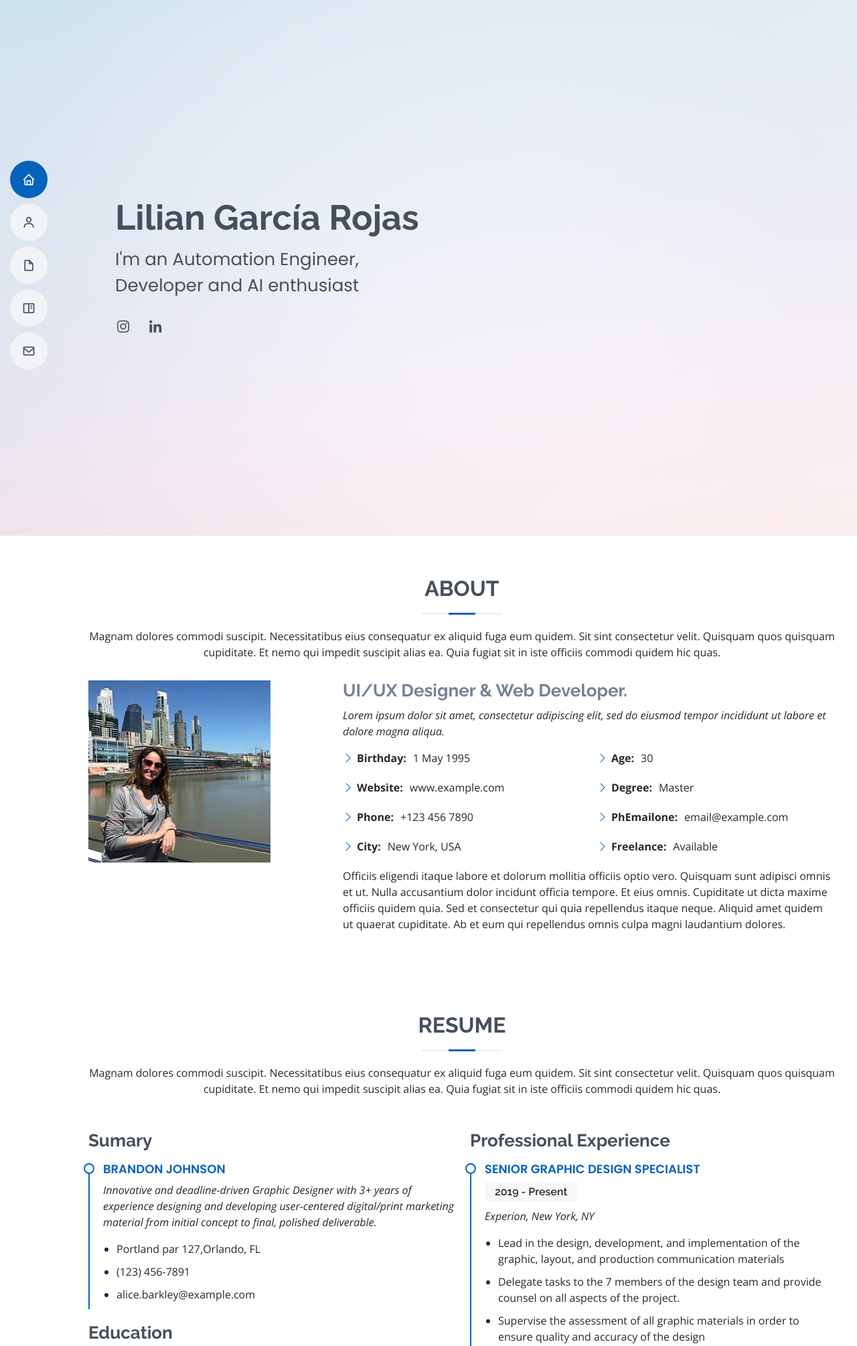
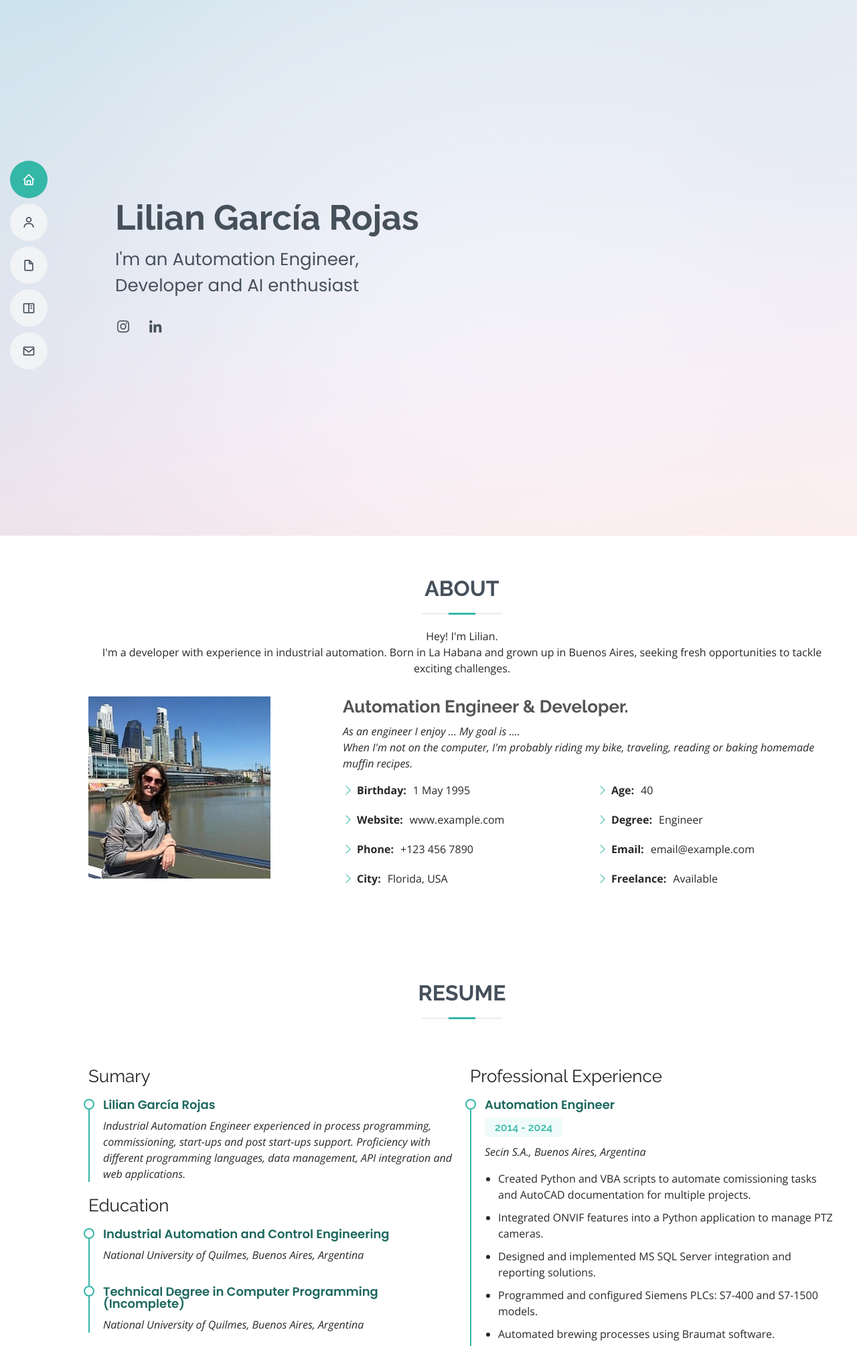
Before and after one commit to liliangr/portfolio, a Flask app: page / in a window 1280 px wide. Shown: the top 2010 px of the page at 67% size. Run offline with Flask 3, Linux system fonts and the light colour scheme; some libraries are stand-ins or nearby versions.

Commit message:
Data and style for About and Resume sections

```diff
--- a/static/assets/css/style.css
+++ b/static/assets/css/style.css
@@ -15,7 +15,7 @@ body {
 }
 
 a {
-  color: #0563bb;
+  color: #34b7a7;
   text-decoration: none;
 }
 
@@ -389,7 +389,7 @@ section {
   display: block;
   width: 40px;
   height: 3px;
-  background: #0563bb;
+  background: #34b7a7;
   bottom: 0;
   left: calc(50% - 20px);
 }
@@ -404,7 +404,7 @@ section {
 .about .content h3 {
   font-weight: 700;
   font-size: 26px;
-  color: #728394;
+  color: #555555;
 }
 
 .about .content ul {
@@ -425,7 +425,7 @@ section {
 .about .content ul i {
   font-size: 16px;
   margin-right: 5px;
-  color: #0563bb;
+  color: #34b7a7;
   line-height: 0;
 }
 
@@ -516,16 +516,16 @@ section {
 --------------------------------------------------------------*/
 .resume .resume-title {
   font-size: 26px;
-  font-weight: 700;
+  font-weight: 400;
   margin-top: 20px;
   margin-bottom: 20px;
-  color: #45505b;
+  color: #222222;
 }
 
 .resume .resume-item {
   padding: 0 0 20px 20px;
   margin-top: -2px;
-  border-left: 2px solid #0563bb;
+  border-left: 2px solid #34b7a7;
   position: relative;
 }
 
@@ -533,19 +533,19 @@ section {
   line-height: 18px;
   font-size: 18px;
   font-weight: 600;
-  text-transform: uppercase;
   font-family: "Poppins", sans-serif;
-  color: #0563bb;
+  color: #1d685f;
   margin-bottom: 10px;
 }
 
 .resume .resume-item h5 {
   font-size: 16px;
-  background: #f7f8f9;
+  background: #effbf9;
   padding: 5px 15px;
   display: inline-block;
   font-weight: 600;
   margin-bottom: 10px;
+  color: #34b7a7;
 }
 
 .resume .resume-item ul {
@@ -569,7 +569,7 @@ section {
   left: -9px;
   top: 0;
   background: #fff;
-  border: 2px solid #0563bb;
+  border: 2px solid #34b7a7;
 }
 
 /*--------------------------------------------------------------
--- a/templates/index.html
+++ b/templates/index.html
@@ -84,7 +84,9 @@
 
         <div class="section-title">
           <h2>About</h2>
-          <p>Magnam dolores commodi suscipit. Necessitatibus eius consequatur ex aliquid fuga eum quidem. Sit sint consectetur velit. Quisquam quos quisquam cupiditate. Et nemo qui impedit suscipit alias ea. Quia fugiat sit in iste officiis commodi quidem hic quas.</p>
+          <p>Hey! I'm Lilian. <br/>
+            I'm a developer with experience in industrial automation.
+            Born in La Habana and grown up in Buenos Aires, seeking fresh opportunities to tackle exciting challenges.</p>
         </div>
 
         <div class="row">
@@ -92,10 +94,10 @@
             <img src="/static/assets/img/profile-img.jpg" class="img-fluid" alt="">
           </div>
           <div class="col-lg-8 pt-4 pt-lg-0 content">
-            <h3>UI/UX Designer &amp; Web Developer.</h3>
+            <h3>Automation Engineer  &amp; Developer.</h3>
             <p class="fst-italic">
-              Lorem ipsum dolor sit amet, consectetur adipiscing elit, sed do eiusmod tempor incididunt ut labore et dolore
-              magna aliqua.
+              As an engineer I enjoy ... My goal is ....<br/>
+          When I'm not on the computer, I'm probably riding my bike, traveling, reading or baking homemade muffin recipes.
             </p>
             <div class="row">
               <div class="col-lg-6">
@@ -103,22 +105,22 @@
                   <li><i class="bi bi-chevron-right"></i> <strong>Birthday:</strong> <span>1 May 1995</span></li>
                   <li><i class="bi bi-chevron-right"></i> <strong>Website:</strong> <span>www.example.com</span></li>
                   <li><i class="bi bi-chevron-right"></i> <strong>Phone:</strong> <span>+123 456 7890</span></li>
-                  <li><i class="bi bi-chevron-right"></i> <strong>City:</strong> <span>New York, USA</span></li>
+                  <li><i class="bi bi-chevron-right"></i> <strong>City:</strong> <span>Florida, USA</span></li>
                 </ul>
               </div>
               <div class="col-lg-6">
                 <ul>
-                  <li><i class="bi bi-chevron-right"></i> <strong>Age:</strong> <span>30</span></li>
-                  <li><i class="bi bi-chevron-right"></i> <strong>Degree:</strong> <span>Master</span></li>
-                  <li><i class="bi bi-chevron-right"></i> <strong>PhEmailone:</strong> <span>email@example.com</span></li>
+                  <li><i class="bi bi-chevron-right"></i> <strong>Age:</strong> <span>40</span></li>
+                  <li><i class="bi bi-chevron-right"></i> <strong>Degree:</strong> <span>Engineer</span></li>
+                  <li><i class="bi bi-chevron-right"></i> <strong>Email:</strong> <span>email@example.com</span></li>
                   <li><i class="bi bi-chevron-right"></i> <strong>Freelance:</strong> <span>Available</span></li>
                 </ul>
               </div>
             </div>
-            <p>
-              Officiis eligendi itaque labore et dolorum mollitia officiis optio vero. Quisquam sunt adipisci omnis et ut. Nulla accusantium dolor incidunt officia tempore. Et eius omnis.
-              Cupiditate ut dicta maxime officiis quidem quia. Sed et consectetur qui quia repellendus itaque neque. Aliquid amet quidem ut quaerat cupiditate. Ab et eum qui repellendus omnis culpa magni laudantium dolores.
-            </p>
+<!--            <p>-->
+<!--              Officiis eligendi itaque labore et dolorum mollitia officiis optio vero. Quisquam sunt adipisci omnis et ut. Nulla accusantium dolor incidunt officia tempore. Et eius omnis.-->
+<!--              Cupiditate ut dicta maxime officiis quidem quia. Sed et consectetur qui quia repellendus itaque neque. Aliquid amet quidem ut quaerat cupiditate. Ab et eum qui repellendus omnis culpa magni laudantium dolores.-->
+<!--            </p>-->
           </div>
         </div>
 
@@ -181,58 +183,64 @@
 
         <div class="section-title">
           <h2>Resume</h2>
-          <p>Magnam dolores commodi suscipit. Necessitatibus eius consequatur ex aliquid fuga eum quidem. Sit sint consectetur velit. Quisquam quos quisquam cupiditate. Et nemo qui impedit suscipit alias ea. Quia fugiat sit in iste officiis commodi quidem hic quas.</p>
+<!--          <p>Magnam dolores commodi suscipit. Necessitatibus eius consequatur ex aliquid fuga eum quidem. Sit sint consectetur velit. Quisquam quos quisquam cupiditate. Et nemo qui impedit suscipit alias ea. Quia fugiat sit in iste officiis commodi quidem hic quas.</p>-->
         </div>
 
         <div class="row">
           <div class="col-lg-6">
             <h3 class="resume-title">Sumary</h3>
             <div class="resume-item pb-0">
-              <h4>Brandon Johnson</h4>
-              <p><em>Innovative and deadline-driven Graphic Designer with 3+ years of experience designing and developing user-centered digital/print marketing material from initial concept to final, polished deliverable.</em></p>
-              <ul>
-                <li>Portland par 127,Orlando, FL</li>
-                <li>(123) 456-7891</li>
-                <li>alice.barkley@example.com</li>
-              </ul>
+              <h4>Lilian García Rojas</h4>
+              <p><em>Industrial Automation Engineer experienced in process programming, commissioning, start-ups and post start-ups support.
+                Proficiency with different programming languages, data management, API integration and web applications.</em></p>
+<!--              <ul>-->
+<!--                <li>Portland par 127,Orlando, FL</li>-->
+<!--                <li>(123) 456-7891</li>-->
+<!--                <li>alice.barkley@example.com</li>-->
+<!--              </ul>-->
             </div>
 
             <h3 class="resume-title">Education</h3>
             <div class="resume-item">
-              <h4>Master of Fine Arts &amp; Graphic Design</h4>
-              <h5>2015 - 2016</h5>
-              <p><em>Rochester Institute of Technology, Rochester, NY</em></p>
-              <p>Qui deserunt veniam. Et sed aliquam labore tempore sed quisquam iusto autem sit. Ea vero voluptatum qui ut dignissimos deleniti nerada porti sand markend</p>
+              <h4>Industrial Automation and Control Engineering</h4>
+<!--              <h5>2015 - 2016</h5>-->
+              <p><em>National University of Quilmes, Buenos Aires, Argentina</em></p>
+<!--              <p>Qui deserunt veniam. Et sed aliquam labore tempore sed quisquam iusto autem sit. Ea vero voluptatum qui ut dignissimos deleniti nerada porti sand markend</p>-->
             </div>
             <div class="resume-item">
-              <h4>Bachelor of Fine Arts &amp; Graphic Design</h4>
-              <h5>2010 - 2014</h5>
-              <p><em>Rochester Institute of Technology, Rochester, NY</em></p>
-              <p>Quia nobis sequi est occaecati aut. Repudiandae et iusto quae reiciendis et quis Eius vel ratione eius unde vitae rerum voluptates asperiores voluptatem Earum molestiae consequatur neque etlon sader mart dila</p>
+              <h4>Technical Degree in Computer Programming (Incomplete)</h4>
+<!--              <h5>2010 - 2014</h5>-->
+              <p><em>National University of Quilmes, Buenos Aires, Argentina</em></p>
+<!--              <p>Quia nobis sequi est occaecati aut. Repudiandae et iusto quae reiciendis et quis Eius vel ratione eius unde vitae rerum voluptates asperiores voluptatem Earum molestiae consequatur neque etlon sader mart dila</p>-->
             </div>
           </div>
           <div class="col-lg-6">
             <h3 class="resume-title">Professional Experience</h3>
             <div class="resume-item">
-              <h4>Senior graphic design specialist</h4>
-              <h5>2019 - Present</h5>
-              <p><em>Experion, New York, NY </em></p>
+              <h4>Automation Engineer</h4>
+              <h5>2014 - 2024</h5>
+              <p><em>Secin S.A., Buenos Aires, Argentina </em></p>
               <ul>
-                <li>Lead in the design, development, and implementation of the graphic, layout, and production communication materials</li>
-                <li>Delegate tasks to the 7 members of the design team and provide counsel on all aspects of the project. </li>
-                <li>Supervise the assessment of all graphic materials in order to ensure quality and accuracy of the design</li>
-                <li>Oversee the efficient use of production project budgets ranging from $2,000 - $25,000</li>
+                <li>Created Python and VBA scripts to automate comissioning tasks and AutoCAD documentation for multiple projects.</li>
+                <li>Integrated ONVIF features into a Python application to manage PTZ cameras. </li>
+                <li>Designed and implemented MS SQL Server integration and reporting solutions.</li>
+                <li>Programmed and configured Siemens PLCs: S7-400 and S7-1500 models.</li>
+                <li>Automated brewing processes using Braumat software.</li>
+                <li>Developed HMI designs with Rockwell Automation and Siemens software.</li>
+                <li>Conducted start-up, commissioning, and provided production assistance.</li>
+                <li>Prepared and finalized project as-built documentation.</li>
               </ul>
             </div>
             <div class="resume-item">
-              <h4>Graphic design specialist</h4>
-              <h5>2017 - 2018</h5>
-              <p><em>Stepping Stone Advertising, New York, NY</em></p>
+              <h4>Software developer</h4>
+              <h5>2008 - 2014</h5>
+              <p><em>Elinpar S.A., Buenos Aires, Argentina</em></p>
               <ul>
-                <li>Developed numerous marketing programs (logos, brochures,infographics, presentations, and advertisements).</li>
-                <li>Managed up to 5 projects or tasks at a given time while under pressure</li>
-                <li>Recommended and consulted with clients on the most appropriate graphic design</li>
-                <li>Created 4+ design presentations and proposals a month for clients and account managers</li>
+                <li>Developed web and mobile applications.</li>
+                <li>Implemented web services technologies.</li>
+                <li>Managed databases using MS SQL Server.</li>
+                <li>Created architecture and application design documentation.</li>
+                <li>Participated in Agile software development using Scrum methodology.</li>
               </ul>
             </div>
           </div>
@@ -708,15 +716,15 @@
   <!-- ======= Footer ======= -->
   <footer id="footer">
     <div class="container">
-      <h3>Brandon Johnson</h3>
-      <p>Et aut eum quis fuga eos sunt ipsa nihil. Labore corporis magni eligendi fuga maxime saepe commodi placeat.</p>
-      <div class="social-links">
-        <a href="#" class="twitter"><i class="bx bxl-twitter"></i></a>
-        <a href="#" class="facebook"><i class="bx bxl-facebook"></i></a>
-        <a href="#" class="instagram"><i class="bx bxl-instagram"></i></a>
-        <a href="#" class="google-plus"><i class="bx bxl-skype"></i></a>
-        <a href="#" class="linkedin"><i class="bx bxl-linkedin"></i></a>
-      </div>
+<!--      <h3>Brandon Johnson</h3>-->
+<!--      <p>Et aut eum quis fuga eos sunt ipsa nihil. Labore corporis magni eligendi fuga maxime saepe commodi placeat.</p>-->
+<!--      <div class="social-links">-->
+<!--        <a href="#" class="twitter"><i class="bx bxl-twitter"></i></a>-->
+<!--        <a href="#" class="facebook"><i class="bx bxl-facebook"></i></a>-->
+<!--        <a href="#" class="instagram"><i class="bx bxl-instagram"></i></a>-->
+<!--        <a href="#" class="google-plus"><i class="bx bxl-skype"></i></a>-->
+<!--        <a href="#" class="linkedin"><i class="bx bxl-linkedin"></i></a>-->
+<!--      </div>-->
       <div class="copyright">
         &copy; Copyright <strong><span>MyResume</span></strong>. All Rights Reserved
       </div>
```
Also changed, not shown: other parts of static/assets/css/style.css (+17 -17 lines).
